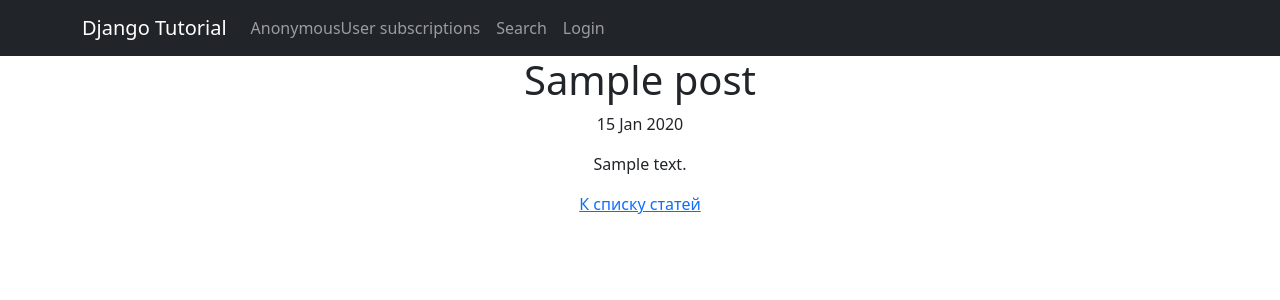
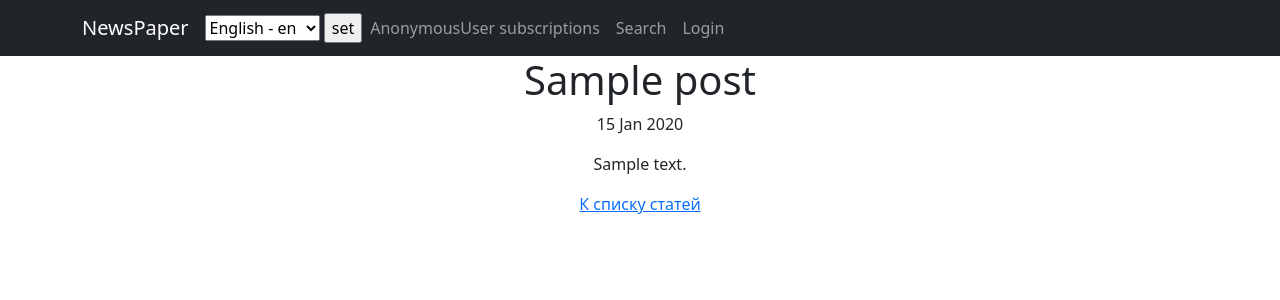
Before and after one commit to FirstEncounter3/NewsPortal, a Django app: page /1 in a window 1280 px wide. Shown: the top 300 px of the page. Run offline with Django 4.2, Linux system fonts and the light colour scheme; tables that the repository leaves empty hold one stand-in row (values such as "Sample post"); parts of the project's set-up code (start-up, migrations or seed data) failed here and were passed over; some libraries are stand-ins or nearby versions.

Commit message:
Added: translation of static text, language selection form, display only supported languages

```diff
--- a/NewsPaper/templates/flatpages/default.html
+++ b/NewsPaper/templates/flatpages/default.html
@@ -1,49 +1,64 @@
-<!DOCTYPE html>
+<!DOCTYPE html> {% load i18n %}
 <html lang="en">
+
 <head>
-    <meta charset="utf-8"/>
-    <meta name="viewport" content="width=device-width, initial-scale=1, shrink-to-fit=no"/>
-    <meta name="description" content=""/>
-    <meta name="author" content=""/>
+    <meta charset="utf-8" />
+    <meta name="viewport" content="width=device-width, initial-scale=1, shrink-to-fit=no" />
+    <meta name="description" content="" />
+    <meta name="author" content="" />
     <title>NewsPortal</title>
     {% load static %}
     <!-- Core theme CSS (includes Bootstrap)-->
-    <link href="{% static 'css/styles.css' %}" rel="stylesheet"/>
+    <link href="{% static 'css/styles.css' %}" rel="stylesheet" />
 </head>
+
 <body>
     <!-- Responsive navbar-->
     <nav class="navbar navbar-expand-lg navbar-dark bg-dark static-top">
         <div class="container">
-       <a class="navbar-brand" href="{% url 'articles_list' %}">Django Tutorial</a>
-       <button class="navbar-toggler" type="button" data-toggle="collapse"
-               data-target="#navbarResponsive"
-               aria-controls="navbarResponsive" aria-expanded="false"
-               aria-label="Toggle navigation">
+            <a class="navbar-brand" href="{% url 'articles_list' %}">{% trans "NewsPaper" %}</a>
+            <button class="navbar-toggler" type="button" data-toggle="collapse" data-target="#navbarResponsive" aria-controls="navbarResponsive" aria-expanded="false" aria-label="Toggle navigation">
            <span class="navbar-toggler-icon"></span>
        </button>
+            <form action="{% url 'set_language' %}" method="POST"> {% csrf_token %}
+                <!-- Не забываем по csrf_token для POST запросов -->
+                <input type="hidden" name="next" value="{{ redirect_to }}"> {% get_current_language as LANGUAGE_CODE %}
+                <select name="language" id="">
+            {% get_available_languages as LANGUAGES %} <!-- получаем языки -->
+            {% get_language_info_list for LANGUAGES as languages %} <!-- Помещаем их в список languages -->
+
+            {% for language in languages %} <!-- Итерируясь по списку, выводим их название на языке пользователя и код -->
+                    {% if language.code == 'en' or language.code == 'ru' %} <!-- только поддерживаемые языки -->
+                        <option value="{{ language.code }}" {% if language.code == LANGUAGE_CODE %} selected {% endif %}>
+                            {{ language.name_local }} - {{ language.code }}
+                        </option>
+                    {% endif %}
+            {% endfor %}
+        </select>
+                <input type="submit" value="set">
+            </form>
             <div class="collapse navbar-collapse" id="navbarResponsive">
                 <ul class="navbar-nav ml-auto">
                     <li class="nav-item active">
-                   <a class="nav-link" href="{% url 'subscriptions' %}">{{ user }} subscriptions</a>
+                        <a class="nav-link" href="{% url 'subscriptions' %}">{{ user }} {%  trans "subscriptions" %}</a>
                     </li>
                     <li class="nav-item">
-                   <a class="nav-link" href="{% url 'articles_search' %}">Search</a>
+                        <a class="nav-link" href="{% url 'articles_search' %}">{% trans "Search" %}</a>
                     </li>
                     {% if perms.news.add_post %}
                     <li class="nav-item">
-                        <a class="nav-link" href="{% url 'article_create' %}">Create article</a>
+                        <a class="nav-link" href="{% url 'article_create' %}">{% trans "Create article" %}</a>
                     </li>
                     <li class="nav-item">
-                        <a class="nav-link" href="{% url 'news_create' %}">Create news</a>
+                        <a class="nav-link" href="{% url 'news_create' %}">{% trans "Create news" %}</a>
                     </li>
-               {% endif %}
-               {% if user.username == '' %}
+                    {% endif %} {% if user.username == '' %}
                     <li class="nav-item">
-                        <a class="nav-link" href="{% url 'account_login' %}">Login</a>
+                        <a class="nav-link" href="{% url 'account_login' %}">{% trans "Login" %}</a>
                     </li>
                     {% else %}
                     <li class="nav-item">
-                        <a class="nav-link" href="{% url 'account_logout' %}">Logout</a>
+                        <a class="nav-link" href="{% url 'account_logout' %}">{% trans "Logout" %}</a>
                     </li>
                     {% endif %}
                 </ul>
@@ -53,11 +68,10 @@
     <div class="container">
         <div class="row">
             <div class="col-lg-12 text-center">
-            {% block content %}
-            {{ flatpage.content }}
-            {% endblock content %}
+                {% block content %} {{ flatpage.content }} {% endblock content %}
             </div>
         </div>
     </div>
 </body>
+
 </html>
```
Lines whose indentation alone changed are shown as unchanged.
